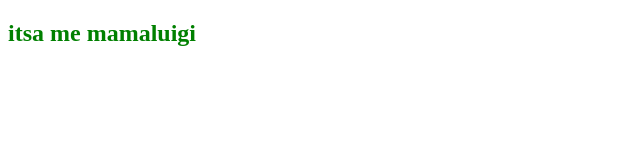
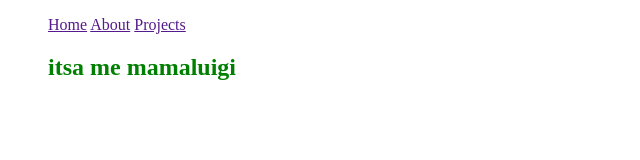
Before and after one commit to xofjnedyac/portfolio, a plain HTML site: page index.html in a window 1280 px wide. Shown: the whole page, without its empty margins (0-640 px from the left). Drawn offline with Linux system fonts and the light colour scheme.

Commit message:
added navbar

```diff
--- a/index.html
+++ b/index.html
@@ -5,10 +5,14 @@
 </head>
 <HTML>
 <BODY>
-<section id="welcome-section">
-    <h1>itsa me mamaluigi</h1>
-</section>
-<section id="projects">
+    <ul id="navbar">
+        <a href="">Home</a>
+        <a href="">About</a>
+        <a href="">Projects</a>
+    <section id="welcome-section">
+        <h1>itsa me mamaluigi</h1>
+    </section>
+    <section id="projects">
 
 
 </section>
```
